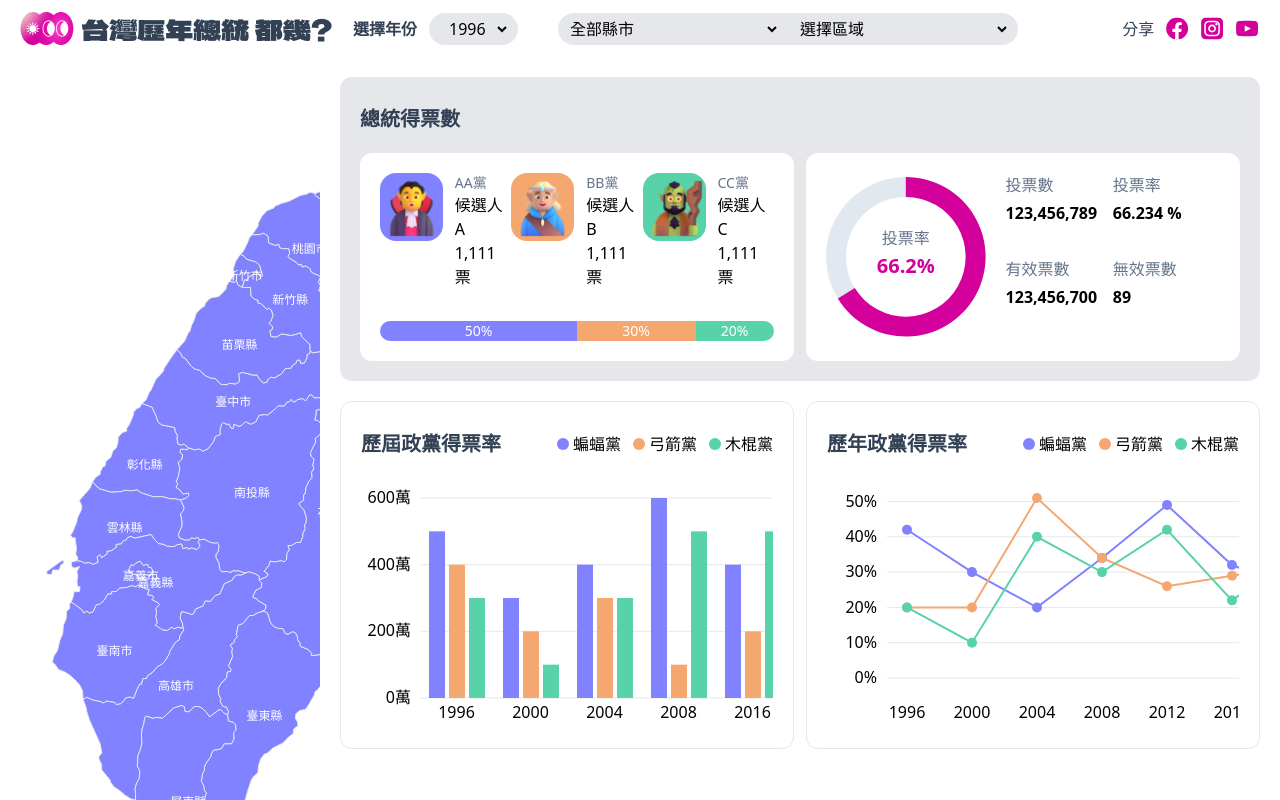
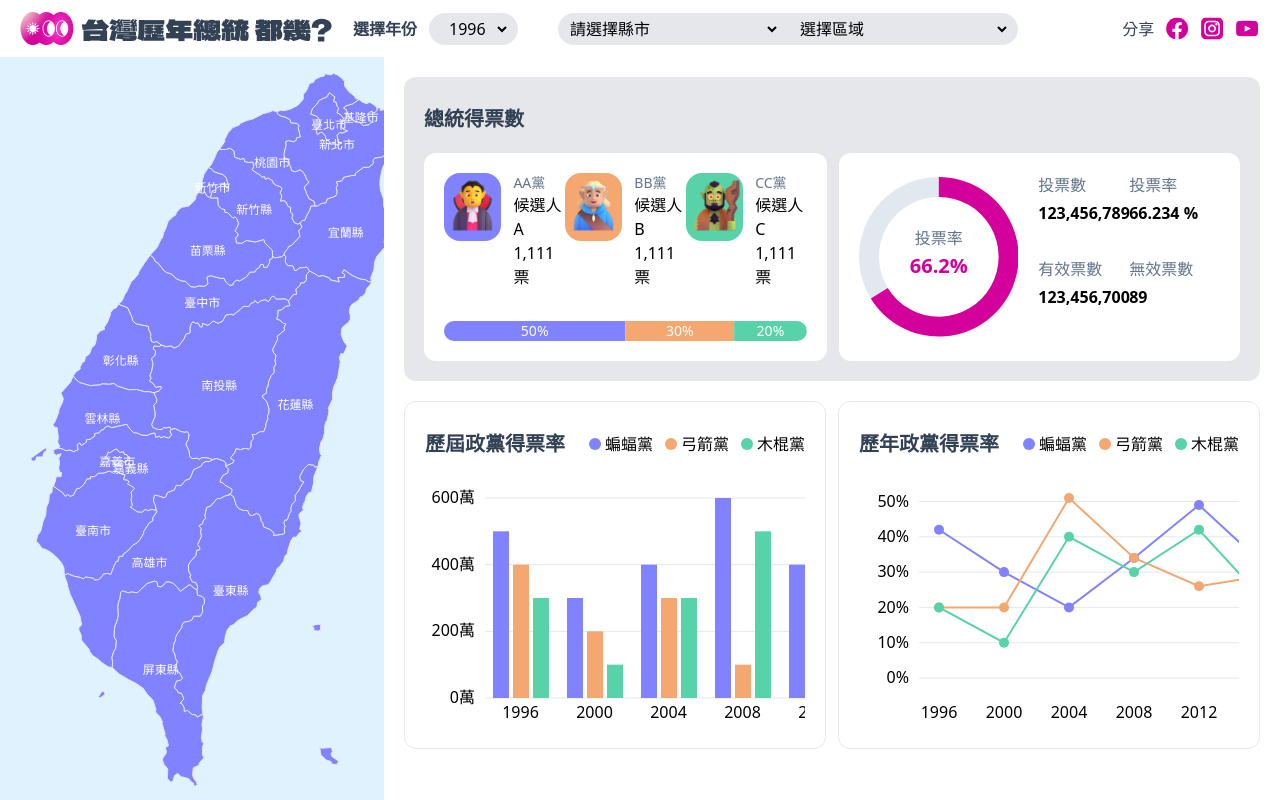
Before and after one commit to rejennylo/theF2E2023-mission2, a React (Vite) app: page /#/main in a window 1280 px wide. Shown: the top 800 px of the page. Built offline with nearby package versions, Linux system fonts and the light colour scheme.

Commit message:
refactor: Update main layout and add footer component

```diff
--- a/src/components/Candidate.jsx
+++ b/src/components/Candidate.jsx
@@ -20,7 +20,10 @@ const Card = ({ image, party, name, votes, color }) => {
 
 const Candidate = ({ votesPercentageData, totalVotes }) => {
   return (
-    <section name="candidate" className="w-full rounded-xl bg-gray-200 p-5">
+    <section
+      name="candidate"
+      className="mb-5 w-full rounded-xl bg-gray-200 p-5"
+    >
       <h3 className="mb-3 py-2 text-xl font-semibold text-primary-gray">
         總統得票數
       </h3>
@@ -52,7 +55,7 @@ const Candidate = ({ votesPercentageData, totalVotes }) => {
           className="flex justify-between rounded-xl bg-white p-5 lg:w-1/2 lg:justify-start"
         >
           <div className="flex w-auto items-center justify-center">
-            <DonutChart percentage={Object.values(totalVotes)[1]} />
+            <DonutChart data={Object.values(totalVotes)[1]} />
           </div>
           <ul className="ml-5 w-2/3 lg:flex lg:w-auto lg:flex-wrap">
             {Object.keys(totalVotes).map((item, i) => {
--- a/src/components/Cities.jsx
+++ b/src/components/Cities.jsx
@@ -2,7 +2,7 @@ import { CityBarChart } from "../components/charts/CityBarChart";
 
 const Card = ({ data }) => {
   return (
-    <li className="pt-3 flex w-full border-b hover:bg-gray-100">
+    <li className="flex w-full border-b pt-3 hover:bg-gray-100">
       <span className="w-1/5 font-bold text-primary-gray">{data.city}</span>
       <span className="flex grow flex-col">
         <span className="mb-3 flex items-center">
@@ -12,7 +12,7 @@ const Card = ({ data }) => {
           </span>
           <span>{data.name}</span>
         </span>
-        <span className="rounded-xl overflow-hidden mb-5">
+        <span className="mb-5 overflow-hidden rounded-xl">
           <CityBarChart data={data} />
         </span>
       </span>
@@ -23,7 +23,7 @@ const Card = ({ data }) => {
 
 const Cities = ({ citiesData }) => {
   return (
-    <section name="cities" className="w-full p-5">
+    <section name="cities" className="mt-5 w-full p-5">
       <h3 className="mb-3 py-2 text-xl font-semibold text-primary-gray">
         各縣市投票總覽
       </h3>
--- /dev/null
+++ b/src/components/Footer.jsx
@@ -0,0 +1,11 @@
+const Footer = () => {
+  return (
+    <footer className="flex bg-gray-200">
+      <span className="mx-auto my-2 inline-block text-primary-gray">
+        版權所有©2023 台灣歷年總統 都幾?
+      </span>
+    </footer>
+  );
+};
+
+export default Footer;
--- a/src/components/Header.jsx
+++ b/src/components/Header.jsx
@@ -1,23 +1,55 @@
-import logoTitle from '/logo_title@1x.png';
-import { ReactComponent as IconFb } from '../assets/icon-fb.svg';
-import { ReactComponent as IconIns } from '../assets/icon-ins.svg';
-import { ReactComponent as IconYt } from '../assets/icon-yt.svg';
+import logoTitle from "/logo_title@1x.png";
+import { ReactComponent as IconFb } from "../assets/icon-fb.svg";
+import { ReactComponent as IconIns } from "../assets/icon-ins.svg";
+import { ReactComponent as IconYt } from "../assets/icon-yt.svg";
 
-export default function Header() {
+const Header = ({ className }) => {
   const years = [1996, 2000, 2004, 2008, 2012, 2016, 2020];
   const icons = [
-    { icon: '分享', link: '#', style: 'text-primary-gray' },
-    { icon: <IconFb />, link: '#', style: '' },
-    { icon: <IconIns />, link: '#', style: '' },
-    { icon: <IconYt />, link: '#', style: '' },
+    { icon: "分享", link: "#", style: "text-primary-gray" },
+    { icon: <IconFb />, link: "#", style: "" },
+    { icon: <IconIns />, link: "#", style: "" },
+    { icon: <IconYt />, link: "#", style: "" },
+  ];
+  const cities = [
+    { id: "NULL", name: "請選擇縣市" },
+    { id: "KLU", name: "基隆市" },
+    { id: "TPH", name: "新北市" },
+    { id: "TPE", name: "臺北市" },
+    { id: "TYC", name: "桃園市" },
+    { id: "HSH", name: "新竹縣" },
+    { id: "HSC", name: "新竹市" },
+    { id: "MAC", name: "苗栗市" },
+    { id: "MAL", name: "苗栗縣" },
+    { id: "TXG", name: "臺中市" },
+    { id: "CWH", name: "彰化縣" },
+    { id: "CWS", name: "彰化市" },
+    { id: "NTC", name: "南投市" },
+    { id: "NTO", name: "南投縣" },
+    { id: "YLH", name: "雲林縣" },
+    { id: "CHY", name: "嘉義縣" },
+    { id: "CYI", name: "嘉義市" },
+    { id: "TNN", name: "臺南市" },
+    { id: "KHH", name: "高雄市" },
+    { id: "IUH", name: "屏東縣" },
+    { id: "PTS", name: "屏東市" },
+    { id: "ILN", name: "宜蘭縣" },
+    { id: "ILC", name: "宜蘭市" },
+    { id: "HWA", name: "花蓮縣" },
+    { id: "HWC", name: "花蓮市" },
+    { id: "TTC", name: "臺東市" },
+    { id: "TTT", name: "臺東縣" },
+    { id: "PEH", name: "澎湖縣" },
+    { id: "KMN", name: "金門縣" },
+    { id: "LNN", name: "連江縣" },
   ];
   return (
-    <header>
+    <header className={className}>
       <nav name="header-wrap" className="flex w-full">
-        <div className="lg:flex w-full">
+        <div className="w-full lg:flex">
           <div
             name="header-top"
-            className="flex items-center justify-between py-2 px-5"
+            className="flex items-center justify-between px-5 py-2"
           >
             <div className="flex items-center">
               <h1>
@@ -27,13 +59,13 @@ export default function Header() {
                 </a>
               </h1>
             </div>
-            <span className="hidden lg:inline-block ml-5 font-bold text-primary-gray">
+            <span className="ml-5 hidden font-bold text-primary-gray lg:inline-block">
               選擇年份
             </span>
             <select
               name="year"
               id="year"
-              className="h-8 rounded-full border-x-8 px-2 bg-gray-200 font-light lg:ml-3"
+              className="h-8 rounded-full border-x-8 bg-gray-200 px-2 font-light lg:ml-3"
             >
               {years.map((n) => {
                 return (
@@ -46,25 +78,32 @@ export default function Header() {
           </div>
           <div
             name="header-area"
-            className="flex items-center justify-between py-2 px-5 lg:w-[500px]"
+            className="flex items-center justify-between px-5 py-2 lg:w-[500px]"
           >
             <select
               name="city"
               id="city"
-              className="w-1/2 h-8 rounded-tl-full rounded-bl-full  border-x-8 bg-gray-200 font-light"
+              className="h-8 w-1/2 rounded-bl-full rounded-tl-full  border-x-8 bg-gray-200 font-light"
             >
-              <option value="">全部縣市</option>
+              {/* <option value="">全部縣市</option> */}
+              {cities.map((city) => {
+                return (
+                  <option key={city.id} value={city.id}>
+                    {city.name}
+                  </option>
+                );
+              })}
             </select>
             <select
               name="area"
               id="area"
-              className="w-1/2 h-8 rounded-tr-full rounded-br-full border-x-8 bg-gray-200 font-light"
+              className="h-8 w-1/2 rounded-br-full rounded-tr-full border-x-8 bg-gray-200 font-light"
             >
               <option value="">選擇區域</option>
             </select>
           </div>
         </div>
-        <div name="sns-icons" className="w-[180px] hidden lg:block my-auto">
+        <div name="sns-icons" className="my-auto hidden w-[180px] lg:block">
           <ul className="flex items-center gap-3">
             {icons.map((item, i) => {
               return (
@@ -78,4 +117,6 @@ export default function Header() {
       </nav>
     </header>
   );
-}
+};
+
+export default Header;
--- a/src/components/PartyVotes.jsx
+++ b/src/components/PartyVotes.jsx
@@ -5,7 +5,7 @@ const Container = ({ children, partys, title }) => {
   return (
     <div
       name="party-votes-container"
-      className="border-gray-200 w-full rounded-xl border p-5 lg:w-[45%] lg:grow"
+      className="w-full rounded-xl border border-gray-200 p-5 lg:w-[45%] lg:grow"
     >
       <div
         name="title-area"
--- a/src/components/charts/DonutChart.jsx
+++ b/src/components/charts/DonutChart.jsx
@@ -1,7 +1,7 @@
 import { useState, useEffect, useRef } from "react";
 import * as d3 from "d3";
 
-export const DonutChart = ({ percentage }) => {
+export const DonutChart = ({ data }) => {
   const containerRef = useRef(null);
   const [size, setSize] = useState({ width: 0, height: 0 });
 
@@ -29,14 +29,14 @@ export const DonutChart = ({ percentage }) => {
     .innerRadius((size.width / 2) * 0.75) // 内半徑
     .outerRadius(size.width / 2) // 外半徑
     .startAngle(0) // 起始角度
-    .endAngle(2 * Math.PI * (percentage / 100)); // 结束角度
+    .endAngle(2 * Math.PI * (data / 100)); // 结束角度
 
   // 計算背景弧形
   const createBackgroundArc = d3
     .arc()
     .innerRadius((size.width / 2) * 0.75)
     .outerRadius(size.width / 2)
-    .startAngle(2 * Math.PI * (percentage / 100))
+    .startAngle(2 * Math.PI * (data / 100))
     .endAngle(2 * Math.PI);
 
   return (
@@ -63,7 +63,7 @@ export const DonutChart = ({ percentage }) => {
             dy=".8em"
             className="fill-primary-purple text-xl font-semibold"
           >
-            {`${percentage.toFixed(1)}%`} {/* 取小數點後一位 */}
+            {`${data.toFixed(1)}%`} {/* 取小數點後一位 */}
           </text>
         </g>
       </svg>
--- a/src/components/charts/MapChart.jsx
+++ b/src/components/charts/MapChart.jsx
@@ -2,9 +2,8 @@ import { useEffect, useRef, useState } from "react";
 import { feature } from "topojson-client";
 import * as d3 from "d3";
 
-const MapChart = ({ topoJSON }) => {
+export const MapChart = ({ topoJSON }) => {
   const svgRef = useRef(null);
-  // const [paths, setPaths] = useState([]);
   const [locations, setLocations] = useState([]);
 
   useEffect(() => {
@@ -17,8 +16,8 @@ const MapChart = ({ topoJSON }) => {
     const projection = d3
       .geoMercator()
       .center([120.9718, 23.9739]) // 台灣中心的經緯度
-      .scale(12000)
-      .translate([width / 2, height / 2]);
+      .scale(11000)
+      .translate([width / 2.3, height / 2.7]);
 
     // 創建路徑生成器
     const pathGenerator = d3.geoPath().projection(projection);
@@ -36,9 +35,6 @@ const MapChart = ({ topoJSON }) => {
     });
 
     setLocations(locations); // 將數據儲存到 state 中
-
-    console.log(locations);
-
     // 移動畫面
     const zoom = d3
       .zoom()
@@ -51,17 +47,15 @@ const MapChart = ({ topoJSON }) => {
   }, []);
 
   return (
-    <div className="h-full w-full overflow-hidden">
+    <div className="h-screen w-full overflow-hidden bg-sky-100">
       <svg ref={svgRef} className="h-full w-full">
         {locations.map((location, i) => (
-
-            <path
-              key={i}
-              d={location.d}
-              className="fill-role-blue stroke-gray-200 hover:stroke-white hover:stroke-2"
-              // 如果需要，也可以傳遞其他地理特徵的屬性，例如 onClick 事件
-            />
-
+          <path
+            key={i}
+            d={location.d}
+            className="fill-role-blue stroke-gray-200 hover:stroke-white hover:stroke-2"
+            // 放上 onClick 事件
+          />
         ))}
         {locations.map((location, i) => (
           <text
@@ -79,5 +73,3 @@ const MapChart = ({ topoJSON }) => {
     </div>
   );
 };
-
-export default MapChart;
--- a/src/pages/HomePage.jsx
+++ b/src/pages/HomePage.jsx
@@ -1,12 +1,12 @@
-import logo from '/logo@2x.png';
-import chVampire from '/figures/person_vampire_3d_default 1.png';
-import chSuperW from '/figures/woman_supervillain_3d_default 1.png';
-import chTroll from '/figures/troll_3d 1.png';
-import chMage from '/figures/person_mage_3d_default 1.png';
-import chElf from '/figures/man_elf_3d_medium-light 1.png';
-import chZombieW from '/figures/woman_zombie_3d 1.png';
-import { ReactComponent as Title } from '../assets/title.svg';
-import { Link } from 'react-router-dom';
+import logo from "/logo@2x.png";
+import chVampire from "/figures/person_vampire_3d_default 1.png";
+import chSuperW from "/figures/woman_supervillain_3d_default 1.png";
+import chTroll from "/figures/troll_3d 1.png";
+import chMage from "/figures/person_mage_3d_default 1.png";
+import chElf from "/figures/man_elf_3d_medium-light 1.png";
+import chZombieW from "/figures/woman_zombie_3d 1.png";
+import { ReactComponent as Title } from "../assets/title.svg";
+import { Link } from "react-router-dom";
 
 const HomePage = () => {
   const years = [1996, 2000, 2004, 2008, 2012, 2016, 2020];
@@ -16,14 +16,14 @@ const HomePage = () => {
     <div name="home" className="w-full">
       <div className="m-auto flex flex-col items-center overflow-hidden pt-[15vh]">
         <img src={logo} className="w-[140px]" />
-        <h1 className="text-4xl lg:text-6xl font-black text-primary-gray mt-5">
+        <h1 className="mt-5 text-4xl font-black text-primary-gray lg:text-6xl">
           <Title />
-          <span className='hidden'>台灣歷年總統 都幾？</span>
+          <span className="hidden">台灣歷年總統 都幾？</span>
         </h1>
-        <h3 className="text-2xl font-semibold text-primary-purple my-5">
+        <h3 className="my-5 text-2xl font-semibold text-primary-purple">
           選擇查詢年份
         </h3>
-        <ul className="flex flex-wrap justify-between gap-3 w-4/5 max-w-[925px] lg:justify-start">
+        <ul className="flex w-4/5 max-w-[925px] flex-wrap justify-between gap-3 lg:justify-start">
           {years.map((year) => {
             return (
               <li
@@ -32,7 +32,7 @@ const HomePage = () => {
               >
                 <Link
                   to="/main"
-                  className="w-full h-full flex justify-center items-center"
+                  className="flex h-full w-full items-center justify-center"
                 >
                   <span className="inline-block font-semibold">{year}</span>
                 </Link>
@@ -40,12 +40,12 @@ const HomePage = () => {
             );
           })}
         </ul>
-        <ul className="w-full flex absolute bottom-0 overflow-hidden justify-between">
+        <ul className="absolute bottom-0 flex w-full justify-between overflow-hidden">
           {chImages.map((ch, i) => {
             return (
               <li
                 key={i}
-                className="w-[100px] lg:w-[280px] mb-[-7px] lg:mb-[-20px] flex-none"
+                className="mb-[-7px] w-[100px] flex-none lg:mb-[-20px] lg:w-[280px]"
               >
                 <img src={ch} alt="image" className="object-center" />
               </li>
--- a/src/pages/MainPage.jsx
+++ b/src/pages/MainPage.jsx
@@ -1,27 +1,29 @@
 import Header from "../components/Header";
 import Candidate from "../components/Candidate";
 import PartyVotes from "../components/PartyVotes";
-import MapChart from "../components/charts/MapChart";
+import { MapChart } from "../components/charts/MapChart";
 import {
   partyVotesData,
   partysData,
   votesPercentageData,
   totalVotes,
   lineChartData,
-  citiesData
+  citiesData,
 } from "../data/dummyData";
 import topoJsonPath from "../data/map-json/COUNTY_MOI_1090820.json";
 import Cities from "../components/Cities";
+import Footer from "../components/Footer";
 
 const MainPage = () => {
   return (
-    <>
-      <Header />
-      <div className="flex w-full">
-        <aside className="hidden lg:block lg:grow">
+    <div className="flex h-screen flex-col">
+      <Header className="flex-shrink-0" />
+      <div className="flex h-full w-full overflow-hidden">
+        <aside className="hidden lg:block lg:w-[30%] lg:shrink-0">
           <MapChart topoJSON={topoJsonPath} />
         </aside>
-        <main className="flex w-full flex-col gap-5 px-5 pt-5 lg:w-3/4">
+        <div className="flex-grow overflow-auto ">
+          <main className="gap-5 px-5 pt-5">
             <Candidate
               votesPercentageData={votesPercentageData}
               totalVotes={totalVotes}
@@ -33,8 +35,10 @@ const MainPage = () => {
             />
             <Cities citiesData={citiesData} />
           </main>
+          <Footer />
         </div>
-    </>
+      </div>
+    </div>
   );
 };
 
```
Lines whose indentation alone changed are shown as unchanged.
